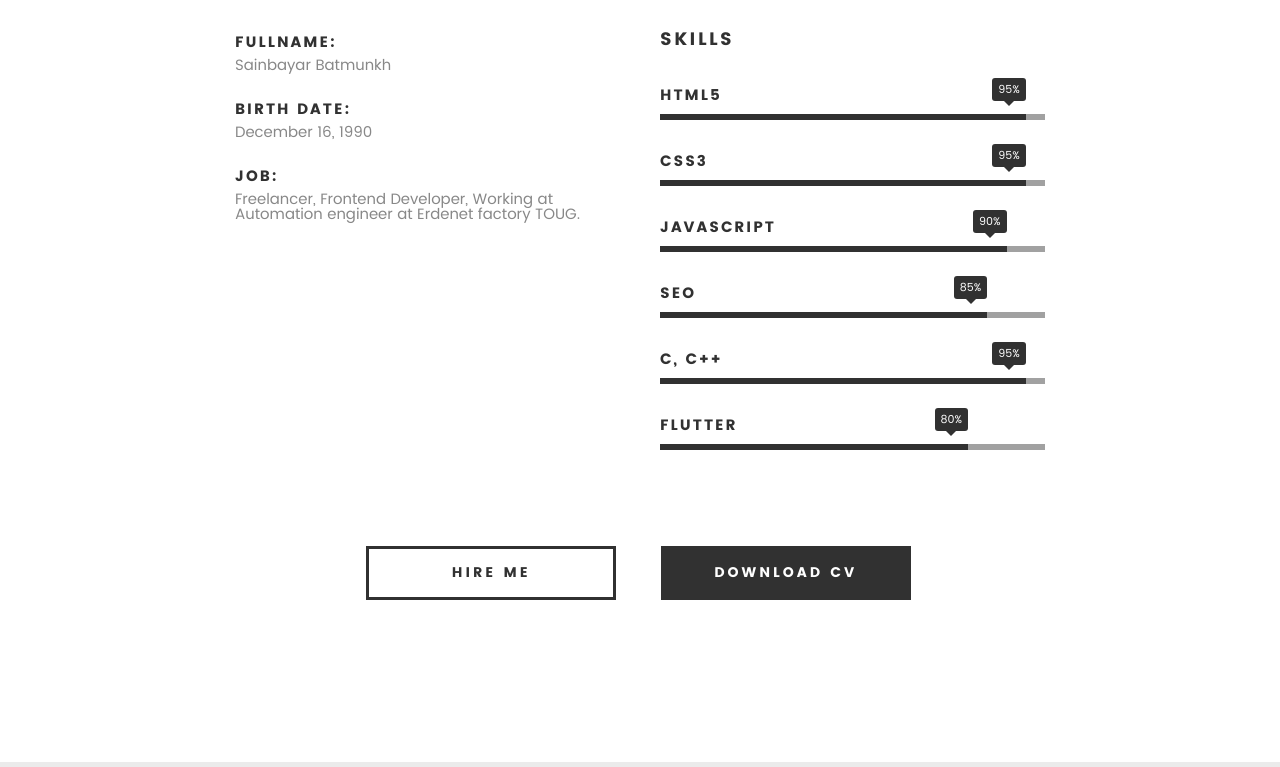
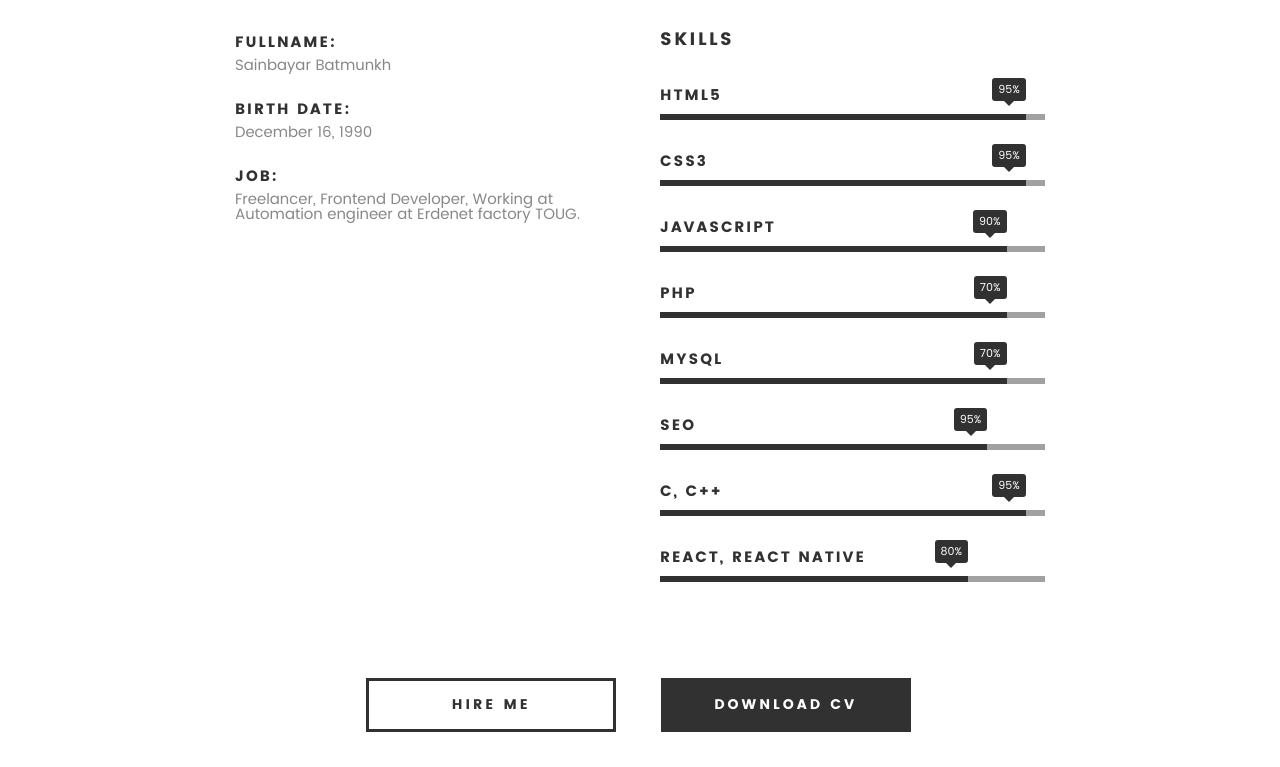
Before and after one commit to MonDroids/SainbayarCV, a plain HTML site: page index.html in a window 1280 px wide. Shown: the part 1253-2020 px from the top of the page. Drawn offline with Linux system fonts and the light colour scheme; files whose address does not match are found by name.

Commit message:
Update index.html

```diff
--- a/index.html
+++ b/index.html
@@ -76,7 +76,7 @@
 	   			<h1>I'm Sainbayar Batmunkh.</h1>
 
 	   			<p class="intro-position">
-	   				<span>Front-end Developer</span>
+	   				<span>Full-stack Developer</span>
 	   				<span>UI/UX Designer</span>
 	   			</p>
 
@@ -163,7 +163,15 @@
 				   	<strong>JavaScript</strong>
 				   </li>
 				   <li>
-				   	<div class="progress percent85"><span>85%</span></div>
+				   	<div class="progress percent90"><span>70%</span></div>
+				   	<strong>PHP</strong>
+				   </li>
+				   <li>
+				   	<div class="progress percent90"><span>70%</span></div>
+				   	<strong>MYSQL</strong>
+				   </li>
+				   <li>
+				   	<div class="progress percent85"><span>95%</span></div>
 				   	<strong>SEO</strong>
 				   </li>
 
@@ -174,7 +182,7 @@
 				   <li>
 
 				   	<div class="progress percent80"><span>80%</span></div>
-				   	<strong>Flutter</strong>
+				   	<strong>React, React Native</strong>
 				   </li>
 
 				</ul> <!-- /skill-bars -->
@@ -186,7 +194,7 @@
    	<div class="row button-section">
    		<div class="col-twelve">
    			<a href="#contact" title="Hire Me" class="button stroke smoothscroll">Hire Me</a>
-   			<a href="#" title="Download CV" class="button button-primary">Download CV</a>
+   			<a href="https://drive.google.com/file/d/13AD3J57PuGYvJckmFCujVj09am-6ZKIk/view?usp=sharing" title="Download CV" class="button button-primary">Download CV</a>
    		</div>
    	</div>
 
```
